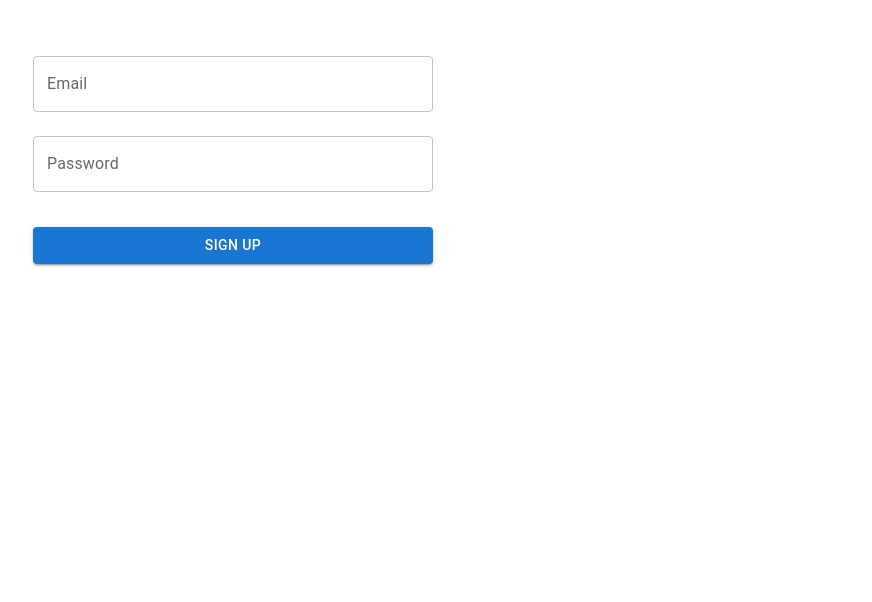
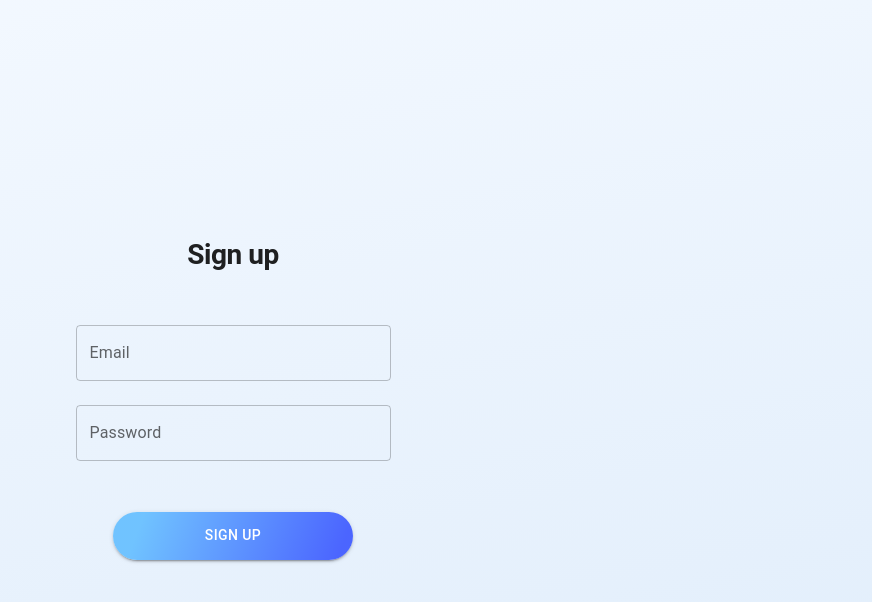
Before and after one commit to Artem2313/signups, a React (Vite) app: page / in a window 1280 px wide. Shown: the top 602 px of the page, without its empty margins (407-1279 px from the left). Built offline with nearby package versions, Linux system fonts and the light colour scheme.

Commit message:
dev: add ui button

```diff
--- a/src/App.tsx
+++ b/src/App.tsx
@@ -1,9 +1,22 @@
 import SignupForm from "./components/SignupForm";
+import { CssBaseline, Box } from "@mui/material";
 
 const App = () => {
   return (
     <>
-      <SignupForm />
+      <CssBaseline />
+      <Box
+        sx={{
+          minHeight: "100vh",
+          background: "linear-gradient(167.96deg, #F4F9FF 0%, #E0EDFB 100%)",
+          fontFamily: "Inter, sans-serif",
+          display: "flex",
+          justifyContent: "center",
+          alignItems: "center",
+        }}
+      >
+        <SignupForm />
+      </Box>
     </>
   );
 };
--- a/src/components/SignupForm/index.tsx
+++ b/src/components/SignupForm/index.tsx
@@ -112,19 +112,39 @@ const SignupForm = () => {
   };
 
   return (
+    <>
       <Box
         component="form"
         onSubmit={handleSubmit(onSubmit)}
-      sx={{ width: 400, margin: "0 auto", mt: 5 }}
+        sx={{
+          width: 315,
+          margin: "0 auto",
+          display: "flex",
+          flexDirection: "column",
+          gap: 5,
+          alignItems: "center",
+        }}
       >
-      {alert && <Alert severity={alert.type}>{alert.message}</Alert>}
+        <Typography
+          variant="h1"
+          sx={{
+            fontSize: "28px",
+            lineHeight: "28px",
+            fontWeight: "700",
+            textAlign: "center",
+          }}
+        >
+          Sign up
+        </Typography>
+        <Box sx={{ width: "100%" }}>
           <Controller
             name="email"
             control={control}
             defaultValue=""
             rules={{
               required: "Email is required",
-          validate: (value) => validateEmail(value) || "Invalid email format",
+              validate: (value) =>
+                validateEmail(value) || "Invalid email format",
             }}
             render={({ field }) => (
               <TextField
@@ -151,6 +171,12 @@ const SignupForm = () => {
                   if (!validateEmail(field.value)) {
                     setEmailError("Invalid email format");
                   }
+                }}
+                sx={{
+                  borderRadius: "10px",
+                  "&.MuiInputBase": {
+                    backgroundColor: errors.email ? "red" : "#FFF",
+                  },
                 }}
               />
             )}
@@ -263,17 +289,35 @@ const SignupForm = () => {
               </Box>
             )}
           />
+        </Box>
         <Button
           type="submit"
           variant="contained"
           color="primary"
           fullWidth
-        sx={{ mt: 3 }}
+          sx={{
+            width: "240px",
+            height: "48px",
+            background:
+              "linear-gradient(110.46deg, #70C3FF 12.27%, #4B65FF 93.92%)",
+            padding: "15px 32px 15px 32px",
+            borderRadius: "30px",
+          }}
           disabled={!!emailError && !errors.password}
         >
           Sign Up
         </Button>
       </Box>
+      {alert && (
+        <Alert
+          sx={{ position: "absolute", top: 0, right: 0 }}
+          severity={alert.type}
+          onClose={() => setAlert(null)}
+        >
+          {alert.message}
+        </Alert>
+      )}
+    </>
   );
 };
 
```
Lines whose indentation alone changed are shown as unchanged.
